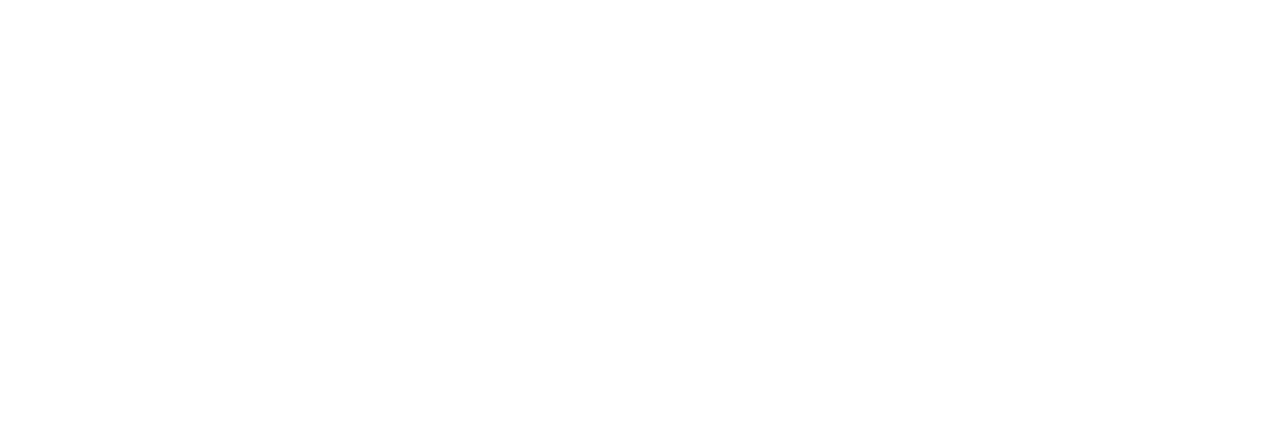
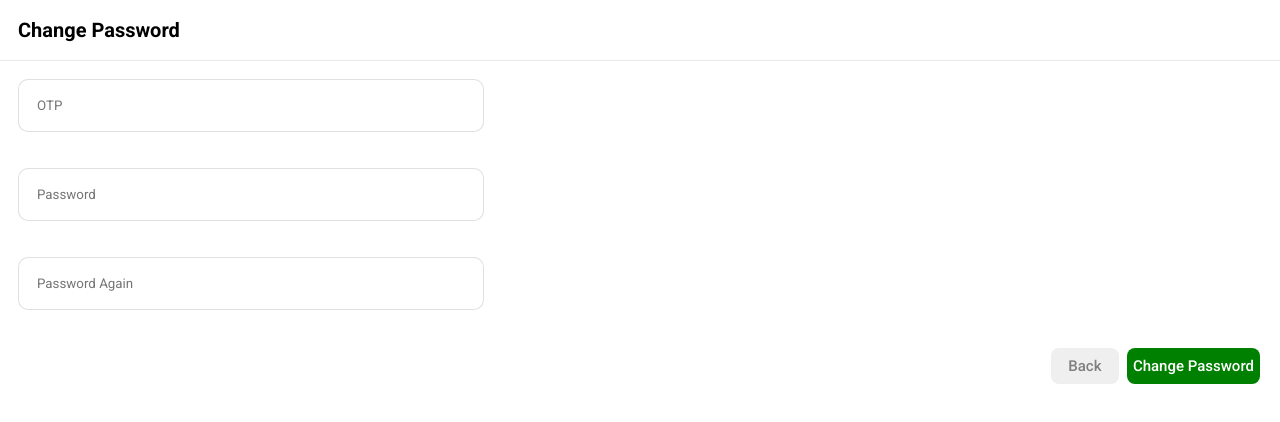
Before and after one commit to TriJt/socail-media-with-api, a React (Create React App) app in the folder client/: page /password-reset in a window 1280 px wide. Before the commit this address had no page. Shown: the top 422 px of the page. Built offline with nearby package versions, Linux system fonts and the light colour scheme.

Commit message:
change password success but wasn't send email

```diff
--- a/client/src/App.js
+++ b/client/src/App.js
@@ -3,7 +3,8 @@ import Profile from "./pages/profile/Profile";
 import Login from "./pages/login/Login";
 import Register from "./pages/register/Register";
 import Forgot from "./pages/forgot/Forgot";
-import PasswordReset from "./pages/resetpass/ResetPass"
+import PasswordForm
+ from "./pages/password Form/PasswordForm";
 import React, { useContext } from "react";
 import {
   BrowserRouter as Router,
@@ -12,6 +13,7 @@ import {
   Navigate
 } from "react-router-dom";
 import { AuthContext } from "./context/AuthContext";
+
 
 
 
@@ -28,7 +30,7 @@ function App() {
         <Route path="/login" element ={user ? <Navigate to="/"/> :<Login />} />
         <Route path="/register" element={ <Register />} />
         <Route path="/forgot" element={user ? <Navigate to="/"/> :<Forgot />} />
-        <Route path="/password-reset/:id/:token" element={user ? <Navigate to="/"/> :<PasswordReset />} />
+        <Route path="/password-reset" element={user ? <Navigate to="/"/> :<PasswordForm />} />
       </Routes>
     </Router>
   );
--- a/client/src/pages/forgot/forgot.css
+++ b/client/src/pages/forgot/forgot.css
@@ -29,8 +29,8 @@
 }
 .inputLoginEmail{
     height: 26px;
-    width: 188px;
-    margin-left: 250px;
+    max-width: 188px;
+    margin-left: 50px;
     border-radius: 8px;
     padding: 8px 12px 10px;
     border: 0.5px solid rgb(199, 195, 195);
@@ -44,7 +44,7 @@
 }
 .inputLoginPass{
     height: 26px;
-    width: 188px;
+    max-width: 188px;
     margin-left: 10px;
     border-radius: 8px;
     padding: 8px 12px 10px;
@@ -89,7 +89,7 @@
 .forgotBox{
     -webkit-box-shadow: 0px 0px 16px -8px rgba(0, 0, 0, 0.68);
     box-shadow: 0px 0px 16px -8px rgba(0, 0, 0, 0.68);
-    width: 500px;
+    max-width: 500px;
     height: auto;
     margin: 80px 0 100px 0 ;
     background-color: white;
@@ -115,7 +115,11 @@
     margin: 0 0 20px 16px;
 
 }
-.inputForgot:focus{
+.InputForgot:hover{
+    border: 0.5px solid #1877F2;
+}
+
+.InputForgot:focus{
     outline: none;
 }
 .error_msg, .success_msg{
--- /dev/null
+++ b/client/src/pages/password Form/PasswordForm.jsx
@@ -0,0 +1,154 @@
+import React, { useState, useRef, useContext } from 'react'
+import './passform.css'
+import axios from 'axios';
+import {useNavigate } from "react-router"
+import {Link} from "react-router-dom"
+import { ToastContainer, toast } from 'react-toastify';
+import 'react-toastify/dist/ReactToastify.css';
+import VisibilityOffIcon from '@mui/icons-material/VisibilityOff';
+import VisibilityIcon from '@mui/icons-material/Visibility';
+
+
+export default function PasswordForm(props) {
+
+    //declaration fields in form
+    const [inputField, setInputField] = useState({
+      otpCode:'',
+      password:'',
+      repass:''
+    })
+
+    const InputHandler  = (e)=>{
+      setInputField({...inputField, [e.target.name] :e.target.value })
+    }
+
+  //declaration field error of form
+    const [errField, setErrField] = useState({
+      otpCodeErr: '',
+      passwordErr:'',
+      repassErr:''
+    })
+  const history = useNavigate()
+
+//validate form for check error of form pass
+  const validateForm =  ()=>{
+    let formValid = true;
+    setInputField({
+      otpCodeErr: '',
+      passwordErr:'',
+      repassErr:''
+    })
+    if(inputField.otpCode === '' ){
+      formValid =false ;
+      setErrField(prevState=> ({
+        ...prevState,otpCodeErr: 'Please Enter OTP!!'
+      }))
+    }
+
+    if(inputField.password === '' ){
+      formValid =false ;
+      setErrField(prevState=> ({
+        ...prevState,passwordErr: 'Please Enter Your Password !!'
+      }))
+    }
+    if(inputField.repass === '' ){
+      formValid =false ;
+      setErrField(prevState=> ({
+        ...prevState,repassErr: 'Please Enter Confirm Password !!'
+      }))
+    }
+    if(inputField.repass !=='' && inputField.repass !== inputField.password ){
+      formValid =false ;
+      setErrField(prevState=> ({
+        ...prevState,repassErr: 'Password was not match !!'
+      }))
+    }
+    return formValid ;
+  }
+
+  const submitButton = async(e)=>{
+    e.preventDefault();
+    if(validateForm()){
+      Object.assign(inputField, props)
+      let url = "http://localhost:8800/api/users/change-password"
+      let options = {
+        method : 'POST',
+        url:url,
+        headers:{
+
+        },
+        data:inputField
+      }
+      try {
+        let response = await axios(options);
+        if(response.data.statusText === 'Success'){
+          toast.success(response.data.message);
+          history.push("/login")
+        }else{
+          toast.error(response.data.message)
+        }
+      } catch (e) {
+        toast.error("Somethings was wrong")
+      }
+    }else{
+      toast.error("Form Invalid")
+    }
+  }
+
+
+  return (
+
+        <form autoComplete='false' id='OtpForm' >
+        <ToastContainer />
+        <h4 className="forgotHeader">Change Password</h4>
+          <hr  className='hrForgot'/>
+            <div className="passDiv">
+                <input
+                      type="number"
+                      name="otpCode"
+                      placeholder='OTP'
+                      autoComplete='off'
+                      maxLength={4}
+                      onChange={InputHandler}
+                      value={inputField.otpCode}
+                      className="passInput" />
+                {
+                      errField.otpCodeErr.length > 0  && <span className='error-pass'>{errField.otpCodeErr} </span>
+                }
+            </div>
+            <div className="passDiv">
+                <input
+                      type="password"
+                      name="password"
+                      placeholder='Password'
+                      autoComplete='off'
+                      onChange={InputHandler}
+                      value={inputField.password}
+                      className="passInput" />
+                {
+                      errField.otpCodeErr.length > 0  && <span className='error-pass'>{errField.passwordErr} </span>
+                }
+            </div>
+            <div className="passDiv">
+                <input
+                      type="password"
+                      name="repass"
+                      placeholder='Password Again'
+                      autoComplete='off'
+                      onChange={InputHandler}
+                      value={inputField.repass}
+                      className="passInput" />
+                {
+                      errField.repassErr.length > 0  && <span className='error-pass'>{errField.repassErr} </span>
+                }
+            </div>
+
+          <div className="buttonForgot">
+            {/* Link to login page */}
+            <button className="Exit"><Link to={"/login"} className="linkExit">Back</Link></button>
+            <button className="Find" type ="submit" onClick={submitButton}>Change Password</button>
+          </div>
+          </form>
+
+  )
+}
--- /dev/null
+++ b/client/src/pages/password Form/passform.css
@@ -0,0 +1,86 @@
+
+/* phần này là để css của form lấy lại mật khẩu  */
+
+.passForm{
+
+    width: 100%;
+    height: auto;
+    display: flex;
+    align-items: center;
+    justify-content: center;
+}
+
+
+.FormPass{
+    -webkit-box-shadow: 0px 0px 16px -8px rgba(0, 0, 0, 0.68);
+    box-shadow: 0px 0px 16px -8px rgba(0, 0, 0, 0.68);
+    width: 500px;
+    height: auto;
+    margin: 80px 0 100px 0 ;
+    background-color: white;
+    border: none;
+    align-items: center;
+    border-radius: 10px;
+}
+.content-pass{
+    width: 100%;
+    font-weight: 900px;
+    font-size: 20px;
+    margin: 18px 16px 18px 18px;
+}
+
+.passInput{
+    height: auto;
+    width: 430px;
+    border: 1px solid rgba(154, 153, 153, 0.3) ;
+    border-radius: 10px;
+    padding: 18px 16px 18px 18px;
+    margin: 18px 16px 18px 18px;
+
+}
+.passInput:hover{
+    border: 0.5px solid #1877F2;
+}
+
+.passInput:focus{
+    outline: none;
+}
+
+
+.hrForgot{
+    border: none ;
+    border-bottom: 0.5px solid rgb(187, 181, 181, 0.3);
+}
+
+.Exit{
+   width: 68px;
+   height: 36px;
+   text-align: center;
+   border: none;
+   border-radius: 8px;
+}
+.linkExit{
+    text-decoration: none ;
+    color: gray;
+    font-weight: 500;
+    font-size: 15px;
+}
+.Find{
+    width: auto;
+    height: 36px;
+    text-align: center;
+    border: none;
+    border-radius: 8px;
+    margin: 0 0 0 8px ;
+    font-weight: 500;
+    font-size: 15px;
+    color: white;
+    cursor: pointer;
+    background-color:  green;
+}
+.error-pass{
+    margin: 18px 16px 18px 18px;
+    color: red;
+    font-size: 14px;
+    text-align: left;
+}
```
Also changed, not shown: client/src/pages/forgot/Forgot.jsx (+32 -107 lines), 2 other files (tests, documents, lock files or other folders).
